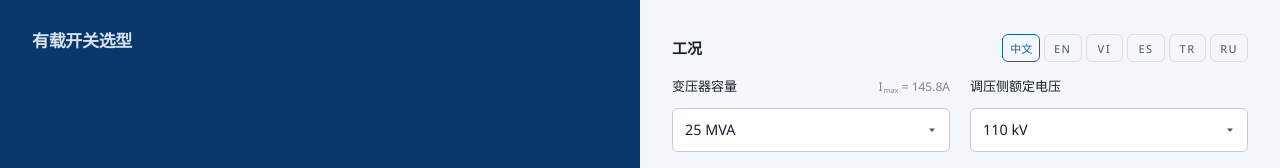
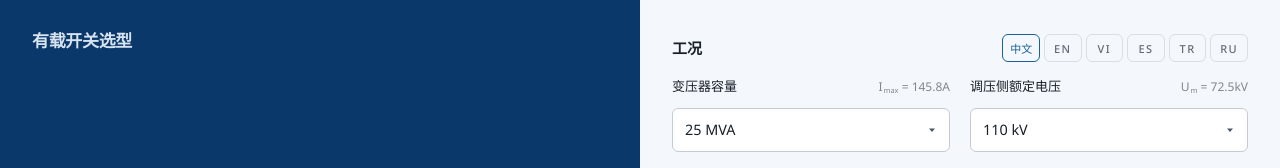
Before and after one commit to erict16/oltc-selector, a Next.js app: page / in a window 1280 px wide. Shown: the top 168 px of the page. Built offline with nearby package versions, Linux system fonts and the light colour scheme.

Commit message:
Show the catalogue Um beside the rated voltage.
110 kV star reads 72.5 kV. Line end keeps the winding class.

```diff
--- a/components/SelectorApp.tsx
+++ b/components/SelectorApp.tsx
@@ -20,6 +20,7 @@ import { copyText } from "@/lib/clipboard";
 import {
   DEFAULT_WINDING_RATED_KV,
   WINDING_RATED_KV,
+  formatUmKv,
   maxThroughCurrent,
   oltcUmFromRatedKv,
   stepVoltageFromPercent,
@@ -555,7 +556,7 @@ export function SelectorApp() {
       return withOctcSeries({
         ...input,
         throughCurrentA: i,
-        // Caption is Un/√3. The engine gets the insulation class, not that number.
+        // Catalogue switch Um (same number the caption shows), not Un/√3.
         umKv: oltcUmFromRatedKv(windingRatedKv, input.connection),
         ...(ust != null ? { stepVoltageV: ust } : {}),
       });
@@ -676,6 +677,10 @@ export function SelectorApp() {
   const derivedOk =
     derivedA != null && Number.isFinite(derivedA) && derivedA > 0;
   const ustV = computedStepVoltage();
+  const um =
+    voltageMode === "winding" && windingRatedKv > 0
+      ? oltcUmFromRatedKv(windingRatedKv, input.connection)
+      : NaN;
 
   return (
     <div className="flex w-full min-w-0 flex-1 flex-col lg:grid lg:h-dvh lg:grid-cols-2 lg:overflow-hidden">
@@ -819,7 +824,20 @@ export function SelectorApp() {
               )}
             </Field>
 
-            <Field as="div" label={t(lang, "umWinding")}>
+            <Field
+              as="div"
+              label={t(lang, "umWinding")}
+              action={
+                Number.isFinite(um) && um > 0 ? (
+                  <CaptionSub
+                    name="U"
+                    sub="m"
+                    value={formatUmKv(um)}
+                    unit="kV"
+                  />
+                ) : undefined
+              }
+            >
               <div className="relative">
                 {kvCustom ||
                 (windingRatedKv > 0 &&
```
